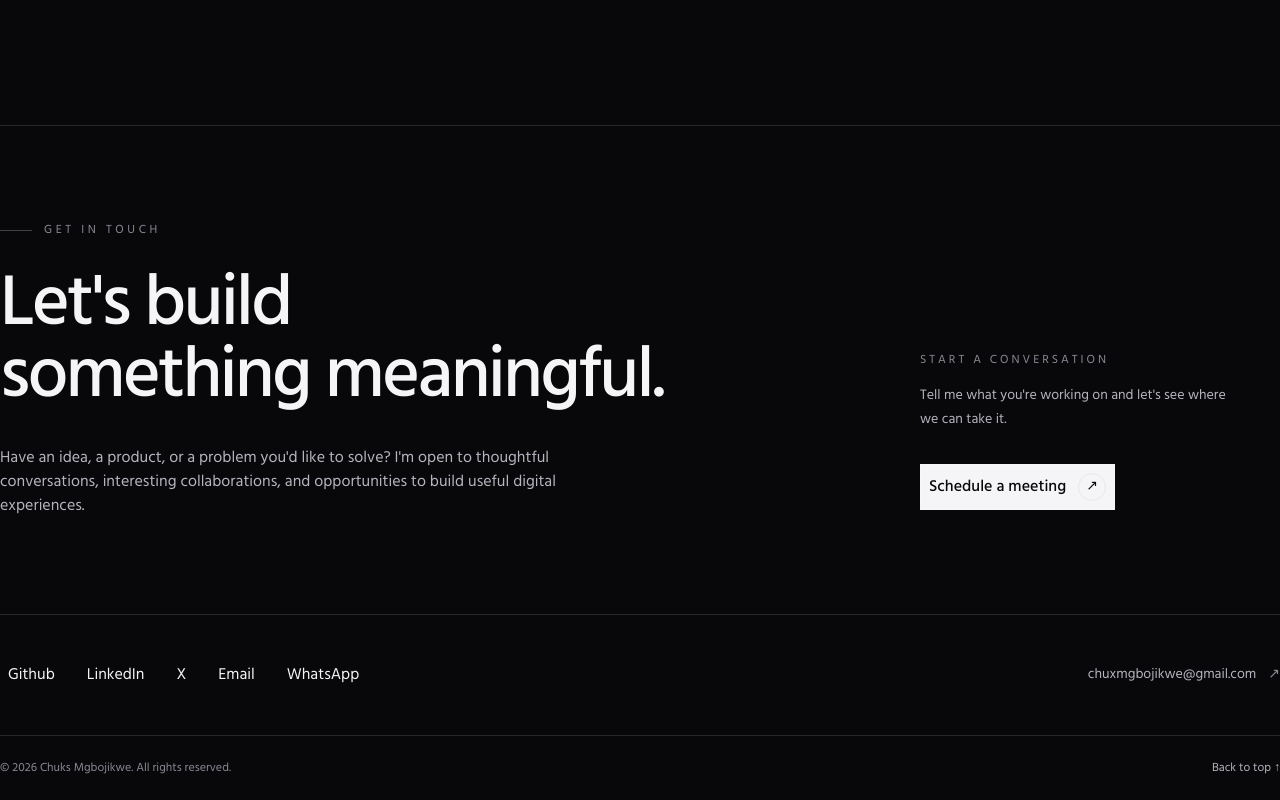
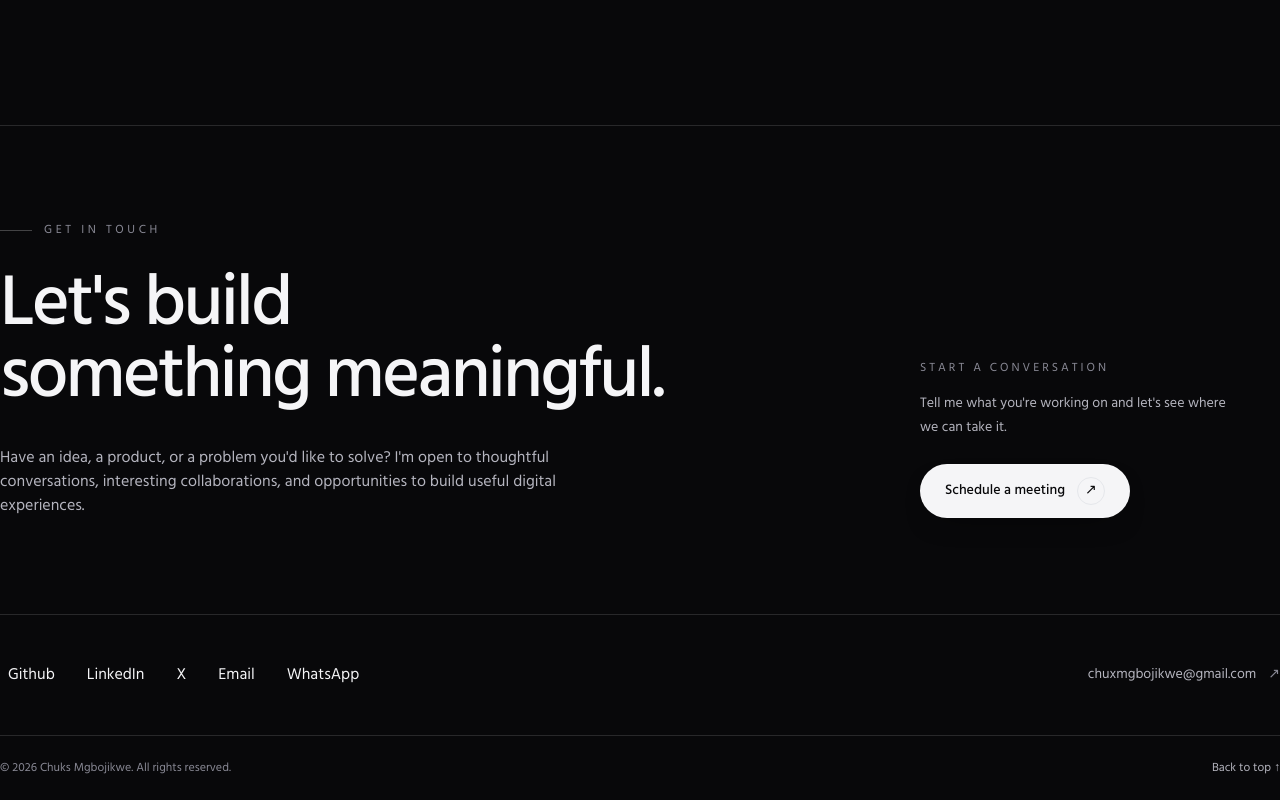
Before and after one commit to ChuxMg/chuks, a Next.js app: page /blog/firstblog in a window 1280 px wide. Shown: the part 2665-3465 px from the top of the page. Built offline with nearby package versions, Linux system fonts and the light colour scheme.

Commit message:
fix: align meeting actions with design system

```diff
--- a/components/ScheduleButton/Index.tsx
+++ b/components/ScheduleButton/Index.tsx
@@ -1,5 +1,3 @@
-import Button from "../Button";
-
 interface ScheduleButtonProps {
   handleClick: () => void;
 }
@@ -7,19 +5,22 @@ interface ScheduleButtonProps {
 const ScheduleButton = ({ handleClick }: ScheduleButtonProps) => {
   return (
     <div className="flex items-center">
-      <Button
-        type="primary"
-        classes="group relative overflow-hidden rounded-full border border-[var(--button-primary-border)] bg-[var(--button-primary-bg)] px-5 py-2.5 text-sm font-medium text-[var(--button-primary-text)] transition-all duration-500 hover:px-6 hover:border-[var(--button-primary-hover-border)] hover:bg-[var(--button-primary-hover-bg)]"
+      <button
+        type="button"
+        className="group inline-flex items-center justify-center rounded-full border border-[var(--button-primary-border)] bg-[var(--button-primary-bg)] px-6 py-3 text-sm font-medium text-[var(--button-primary-text)] shadow-[0_12px_30px_-18px_rgba(0,0,0,0.7)] transition-all duration-300 hover:-translate-y-0.5 hover:border-[var(--button-primary-hover-border)] hover:bg-[var(--button-primary-hover-bg)] focus-visible:outline-none focus-visible:ring-2 focus-visible:ring-[var(--accent-primary)] focus-visible:ring-offset-4 focus-visible:ring-offset-[var(--bg-primary)]"
         onClick={handleClick}
       >
-        <span className="relative flex items-center gap-3">
+        <span className="flex items-center gap-3">
           <span>Schedule a meeting</span>
 
-          <span className="flex h-7 w-7 items-center justify-center rounded-full border border-current/15 transition-all duration-500 group-hover:translate-x-0.5 group-hover:rotate-[-45deg]">
+          <span
+            aria-hidden="true"
+            className="flex h-7 w-7 items-center justify-center rounded-full border border-current/20 transition-transform duration-300 group-hover:translate-x-0.5 group-hover:-translate-y-0.5"
+          >
             <span className="text-sm leading-none">↗</span>
           </span>
         </span>
-      </Button>
+      </button>
     </div>
   );
 };
--- a/components/ScheduleMeeting/index.tsx
+++ b/components/ScheduleMeeting/index.tsx
@@ -379,25 +379,20 @@ const ScheduleMeeting = () => {
                   Cancel
                 </Button>
 
-                <Button
+                <button
                   type="submit"
-                  className="
-      theme-button-primary
-      group
-      rounded-full
-      px-5
-      transition-all
-      duration-300
-      hover:-translate-y-0.5
-    "
+                  className="group inline-flex h-9 items-center justify-center rounded-full border border-[var(--button-primary-border)] bg-[var(--button-primary-bg)] px-6 text-sm font-medium text-[var(--button-primary-text)] transition-all duration-300 hover:-translate-y-0.5 hover:border-[var(--button-primary-hover-border)] hover:bg-[var(--button-primary-hover-bg)] hover:text-[var(--button-primary-text)] focus-visible:outline-none focus-visible:ring-2 focus-visible:ring-[var(--accent-primary)] focus-visible:ring-offset-4 focus-visible:ring-offset-[var(--bg-secondary)]"
                 >
                   <span className="flex items-center gap-2">
                     Prepare meeting request
-                    <span className="transition-transform duration-300 group-hover:translate-x-0.5">
+                    <span
+                      aria-hidden="true"
+                      className="transition-transform duration-300 group-hover:translate-x-0.5"
+                    >
                       →
                     </span>
                   </span>
-                </Button>
+                </button>
               </div>
             </form>
           )}
```
